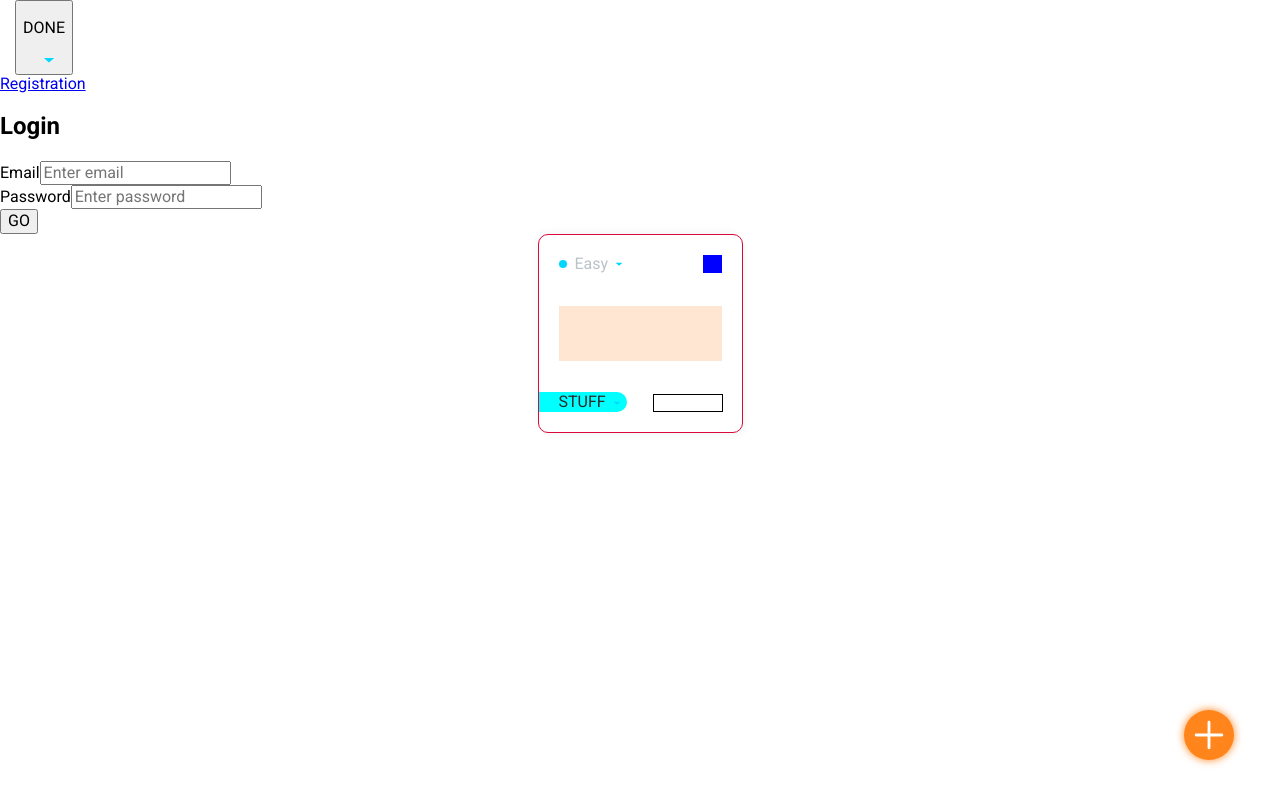
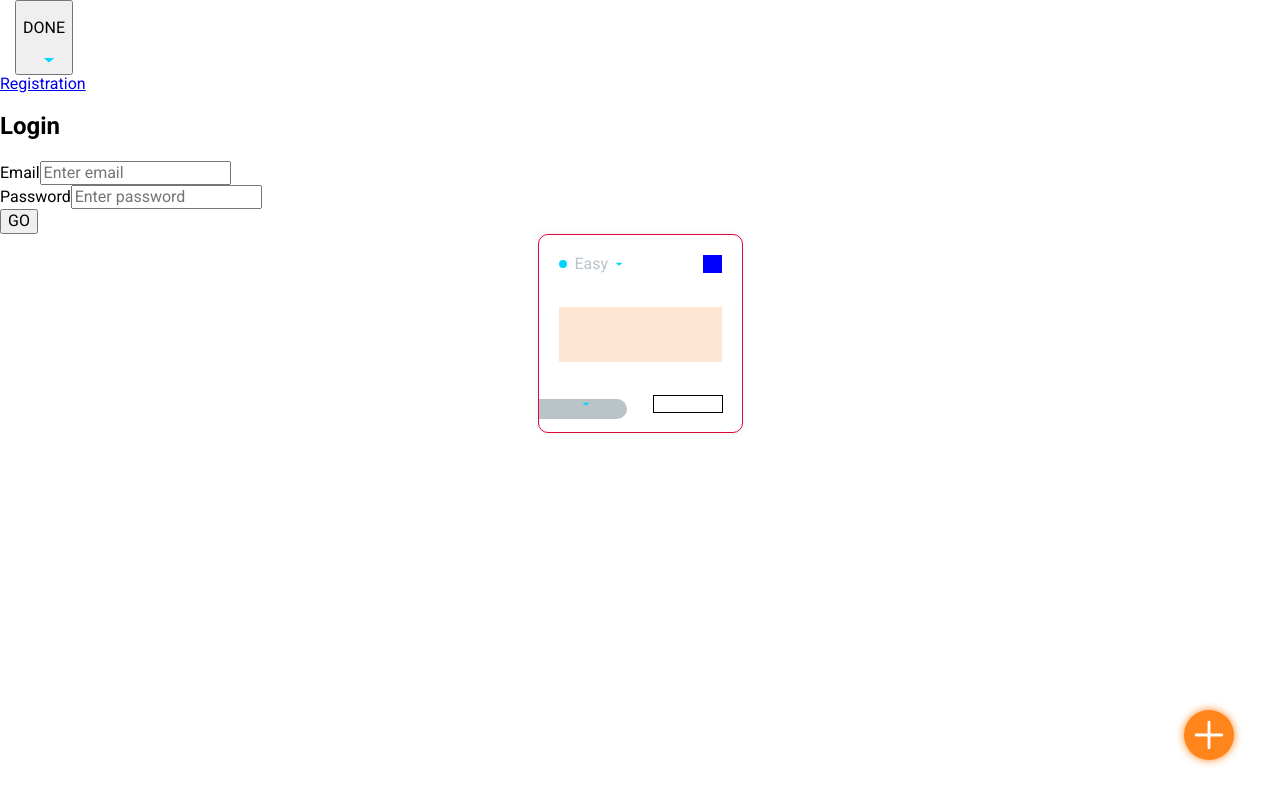
Before and after one commit to VolodymyrBuzinov/dashboard, a React (Create React App) app: page / in a window 1280 px wide. Built offline with nearby package versions, Linux system fonts and the light colour scheme.

Commit message:
add stile

```diff
--- a/src/Components/ButtonOpenModal/ButtonOpenModal.js
+++ b/src/Components/ButtonOpenModal/ButtonOpenModal.js
@@ -4,9 +4,10 @@ import sprite from '../../Icons/symbol-defs.svg';
 const ButtonOpenModal = ({ type, title, onClick, children }) => {
   return (
     <div onClick={onClick} className={`${style.Btn} ${style[type]}`}>
-      {type === 'level' && (
-        <div className={`${style.Btn__circle} ${style[title]}`}></div>
-      )}
+      <div
+        className={`${style.Btn__circle} ${type === 'level' && style[title]}`}
+      ></div>
+
       <span
         className={
           type === 'level'
--- a/src/Components/TemplateTodo/TemplateTodo.js
+++ b/src/Components/TemplateTodo/TemplateTodo.js
@@ -21,7 +21,7 @@ const LIST_LEVEL = ['easy', 'normal', 'hard'];
 
 const INITIAL_STATE = { category: LIST_CATEGORY[0], level: LIST_LEVEL[0] };
 
-const TemplateTodo = () => {
+const TemplateTodo = ({ category }) => {
   const dispatch = useDispatch();
   const [showModalCategory, setShowModalCategory] = useState(false);
   const [showModalLevel, setShowModalLevel] = useState(false);
@@ -74,10 +74,12 @@ const TemplateTodo = () => {
         ></div>
 
         <div className={style.TemplateTodo__WrapperBottom}>
-          <div className={style.TemplateTodo__ButtonBgc}>
+          <div
+            className={`${style.TemplateTodo__ButtonBgc} ${style[category]}`}
+          >
             <ButtonOpenModal
               type="category"
-              title={state.category}
+              title={category}
               onClick={toggleModalCategory}
             >
               {showModalCategory && (
--- a/src/Components/TemplateTodo/TemplateTodo.module.scss
+++ b/src/Components/TemplateTodo/TemplateTodo.module.scss
@@ -41,15 +41,32 @@
   }
 }
 
-.TemplateTodo__ButtonBgc::before {
+.TemplateTodo__ButtonBgc {
+  &::before {
     content: ' ';
     display: block;
     width: 88px;
     height: 20px;
-  background-color: aqua;
+    background-color: $secondary-text;
     border-radius: 0px 15px 15px 0px;
 
     position: absolute;
     left: 0;
     transform: translateY(-1px);
   }
+  &.family::before {
+    background: $family-color;
+  }
+  &.health::before {
+    background: $healt-color;
+  }
+  &.learning::before {
+    background: $learning-color;
+  }
+  &.leisure::before {
+    background: $leisure-color;
+  }
+  &.work::before {
+    background: $work-color;
+  }
+}
```
Lines whose indentation alone changed are shown as unchanged.
